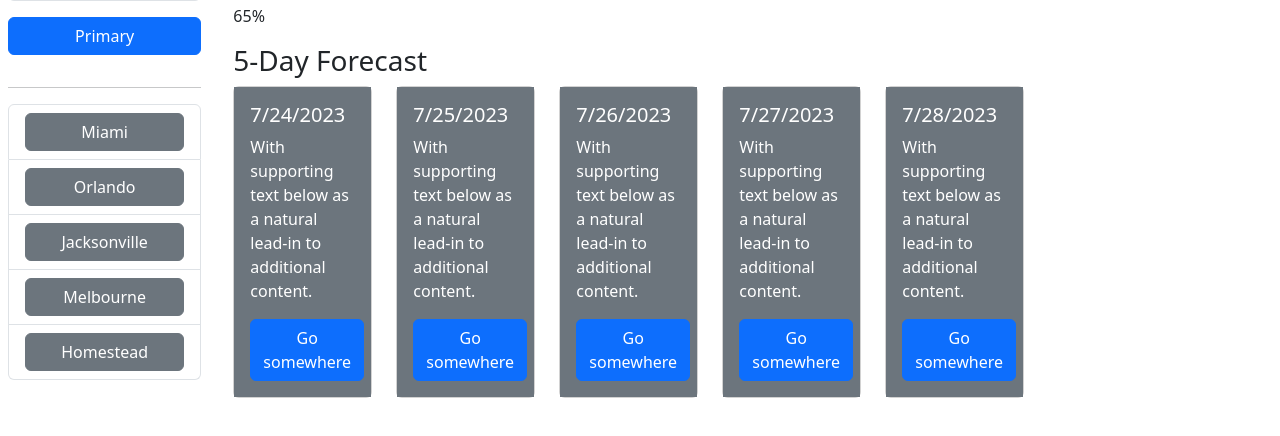
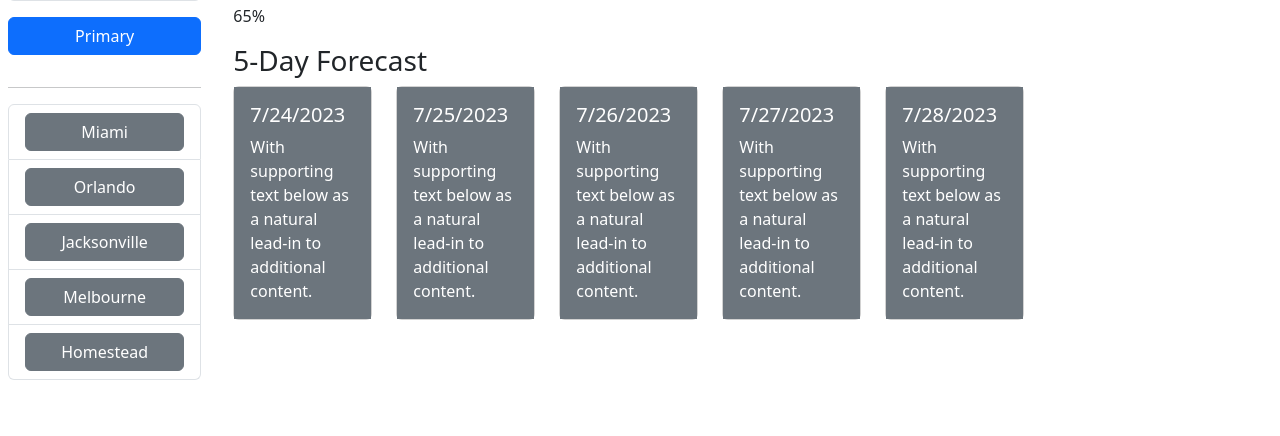
Before and after one commit to BellaAdrien/Project-6-Weather-Dashboard, a plain HTML site: page index.html in a window 1280 px wide. Shown: the part 210-646 px from the top of the page. Drawn offline with nearby package versions, Linux system fonts and the light colour scheme.

Commit message:
save project 6

```diff
--- a/index.html
+++ b/index.html
@@ -51,7 +51,7 @@
         <div class="card-body bg-secondary text-white">
           <h5 class="card-title">7/24/2023</h5>
           <p class="card-text">With supporting text below as a natural lead-in to additional content.</p>
-          <a href="#" class="btn btn-primary">Go somewhere</a>
+
         </div>
       </div>
     </div>
@@ -60,7 +60,7 @@
         <div class="card-body bg-secondary text-white">
           <h5 class="card-title">7/25/2023</h5>
           <p class="card-text">With supporting text below as a natural lead-in to additional content.</p>
-          <a href="#" class="btn btn-primary">Go somewhere</a>
+
         </div>
       </div>
     </div>
@@ -70,7 +70,7 @@
           <div class="card-body bg-secondary text-white">
             <h5 class="card-title">7/26/2023</h5>
             <p class="card-text">With supporting text below as a natural lead-in to additional content.</p>
-            <a href="#" class="btn btn-primary">Go somewhere</a>
+
           </div>
         </div>
       </div>
@@ -79,7 +79,7 @@
           <div class="card-body bg-secondary text-white">
             <h5 class="card-title">7/27/2023</h5>
             <p class="card-text">With supporting text below as a natural lead-in to additional content.</p>
-            <a href="#" class="btn btn-primary">Go somewhere</a>
+
           </div>
         </div>
       </div>
@@ -88,7 +88,7 @@
           <div class="card-body bg-secondary text-white">
             <h5 class="card-title">7/28/2023</h5>
             <p class="card-text">With supporting text below as a natural lead-in to additional content.</p>
-            <a href="#" class="btn btn-primary">Go somewhere</a>
+
           </div>
         </div>
       </div>
```
